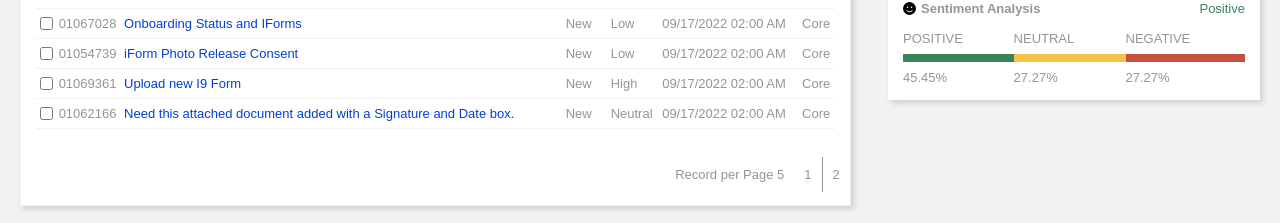
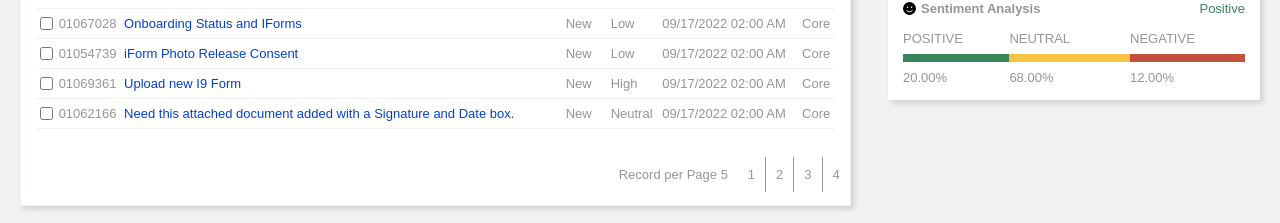
Before and after one commit to ayushrajglo/icimsDashboard, a React (Create React App) app in the folder icims-dashboard/: page / in a window 1280 px wide. Shown: the part 604-827 px from the top of the page. Built offline with nearby package versions, Linux system fonts and the light colour scheme.

Commit message:
adding loader

```diff
--- a/icims-dashboard/src/App.js
+++ b/icims-dashboard/src/App.js
@@ -21,31 +21,37 @@ const mainData = [
 export default function App() {
   const [currentPage, setCurrentPage] = useState(1);
   const [resolution, setResolution] = useState("");
+  const [loader, setLoader] = useState(false)
   const posts = tableData;
-  const postsPerPage = 5;
+  const [postsPerPage, setPostsPerPage] = useState(5);
   const indexOfLastPost = currentPage * postsPerPage;
   const indexOfFirstPost = indexOfLastPost - postsPerPage;
   const currentPosts = posts.slice(indexOfFirstPost, indexOfLastPost);
   const paginate = (pageNumber) => setCurrentPage(pageNumber);
-  const handleResolution = (subject,elem) => {
-    var formdata = new FormData();
-    // setLoader(true);
-    let activeClass = document.getElementsByTagName('td')
+
+
+  const handleResolution = async (subject,elem) => {
+    let formdata = new FormData();
+     setLoader(true);
+    let activeClass = document.querySelectorAll('table tr td')
     for (let i = 0; i < activeClass.length; i++) {
       activeClass[i].classList.remove('active')
     }
     elem.target.classList.add('active');
     formdata.append("search", `give me the resolution on how to ${subject}`);
 
-var requestOptions = {
+    let requestOptions = {
       method: 'POST',
       body: formdata,
       redirect: 'follow'
     };
 
-fetch("http://127.0.0.1:2002/query", requestOptions)
+    await fetch("http://127.0.0.1:2002/query", requestOptions)
       .then(response => response.json())
-  .then(result => setResolution(result.message))
+      .then(result => {
+        setLoader(false);
+        setResolution(result.message)
+      })
       .catch(error => console.log('error', error));
 
   };
@@ -73,7 +79,7 @@ fetch("http://127.0.0.1:2002/query", requestOptions)
         </div>
         <div className="rightContainer">
           <div className="table-head">Suggested Resolution</div>
-          <ChartCard table={tableData}  resolution={resolution} />
+          <ChartCard table={tableData}  resolution={resolution} loader={loader} />
           <IntentCard />
           <SentimentCard table={tableData} />
         </div>
--- a/icims-dashboard/src/assets/MockData.js
+++ b/icims-dashboard/src/assets/MockData.js
@@ -86,6 +86,118 @@ export const tableData = [
     priority: "Neutral",
     datetime: "09/17/2022 02:00 AM",
     case: "Core"
+  },
+  {
+    caseNo: "01067933",
+    subject: "Update Pre-Boarding email to HM",
+    status: "New",
+    priority: "Neutral",
+    datetime: "09/17/2022 02:00 AM",
+    case: "Core"
+  },
+  {
+    caseNo: "01064495",
+    subject: "Internal Employee Position Transfer Notification Incorrect Hire Dates of EvNo - Mercedes Pittman ID 6389",
+    status: "New",
+    priority: "Neutral",
+    datetime: "09/17/2022 02:00 AM",
+    case: "Core"
+  },
+  {
+    caseNo: "01053377",
+    subject: "Job Application Notification",
+    status: "New",
+    priority: "Neutral",
+    datetime: "09/17/2022 02:00 AM",
+    case: "Core"
+  },
+  {
+    caseNo: "01061149",
+    subject: "Defualt email template for New Hire Notification",
+    status: "New",
+    priority: "Neutral",
+    datetime: "09/17/2022 02:00 AM",
+    case: "Core"
+  },
+  {
+    caseNo: "1067513",
+    subject: "Missing Written Offer Letter link",
+    status: "New",
+    priority: "Neutral",
+    datetime: "09/17/2022 02:00 AM",
+    case: "Core"
+  },
+  {
+    caseNo: "1066954",
+    subject: "Update Job Form for user groups Recruiter UK and Hiring Manager UKa",
+    status: "New",
+    priority: "Neutral",
+    datetime: "09/17/2022 02:00 AM",
+    case: "Core"
+  },
+  {
+    caseNo: "1068720",
+    subject: "Can't add 2 people to the hiring manager",
+    status: "New",
+    priority: "Neutral",
+    datetime: "09/17/2022 02:00 AM",
+    case: "Core"
+  },
+  {
+    caseNo: "1066919",
+    subject: "Post jobs onhold",
+    status: "New",
+    priority: "Neutral",
+    datetime: "09/17/2022 02:00 AM",
+    case: "Core"
+  },
+  {
+    caseNo: "1053587",
+    subject: "Google Tam Manager container on our careers page so we can track Google SEM for talent campaigns for key markets?",
+    status: "New",
+    priority: "Neutral",
+    datetime: "09/17/2022 02:00 AM",
+    case: "Core"
+  },
+  {
+    caseNo: "1060429",
+    subject: "How to Create a Task",
+    status: "New",
+    priority: "Neutral",
+    datetime: "09/17/2022 02:00 AM",
+    case: "Core"
+  },
+  {
+    caseNo: "1062689",
+    subject: "Please Remove ' New York' from the iCIMS BlueHalo label and all references to New York",
+    status: "New",
+    priority: "Neutral",
+    datetime: "09/17/2022 02:00 AM",
+    case: "Core"
+  },
+  {
+    caseNo: "1070223",
+    subject: "Field names in English on French portal",
+    status: "New",
+    priority: "Neutral",
+    datetime: "09/17/2022 02:00 AM",
+    case: "Core"
+  },
+  {
+    caseNo: "1064081",
+    subject: "Edit to Person Profile Field",
+    status: "New",
+    priority: "Neutral",
+    datetime: "09/17/2022 02:00 AM",
+    case: "Core"
+  },
+  {
+    caseNo: "1059044",
+    subject: "access to newest iForms created",
+    status: "New",
+    priority: "Neutral",
+    datetime: "09/17/2022 02:00 AM",
+    case: "Core"
   }
 ];
 
--- a/icims-dashboard/src/components/PriorityChart.js
+++ b/icims-dashboard/src/components/PriorityChart.js
@@ -73,7 +73,7 @@ import { faCircleNotch } from "@fortawesome/free-solid-svg-icons";
 //   );
 // };
 
-const ChartCard = ({ table, resolution  }) => {
+const ChartCard = ({ resolution, loader  }) => {
   // const getData = () => {
   //   const data = [];
   //   const unique = [...new Set(table.map((item) => item.priority))];
@@ -124,7 +124,7 @@ const ChartCard = ({ table, resolution  }) => {
           />
         </PieChart>
       </div> */}
-      {resolution == "" ? "Please select subject to see the Resolution" : result() }
+      {resolution == "" && loader === false ? "Please select subject to see the Resolution" : loader ? "Loading..." : result() }
     </div>
   );
 };
--- a/icims-dashboard/src/style/main.scss
+++ b/icims-dashboard/src/style/main.scss
@@ -106,8 +106,8 @@
                 }
                   }
                   &.active{
-                    background-color: #0340CE;
-                    color:#fff;
+                    color:#C4513C;
+                    font-weight: bold;
                   }
                 }
               }
```
Lines whose indentation alone changed are shown as unchanged.
